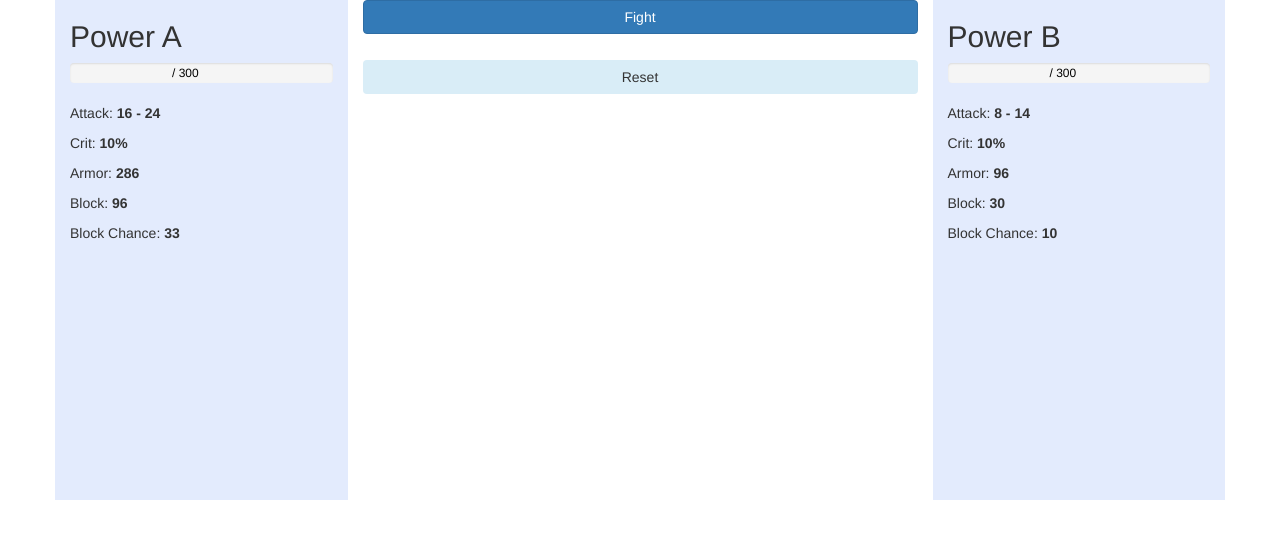
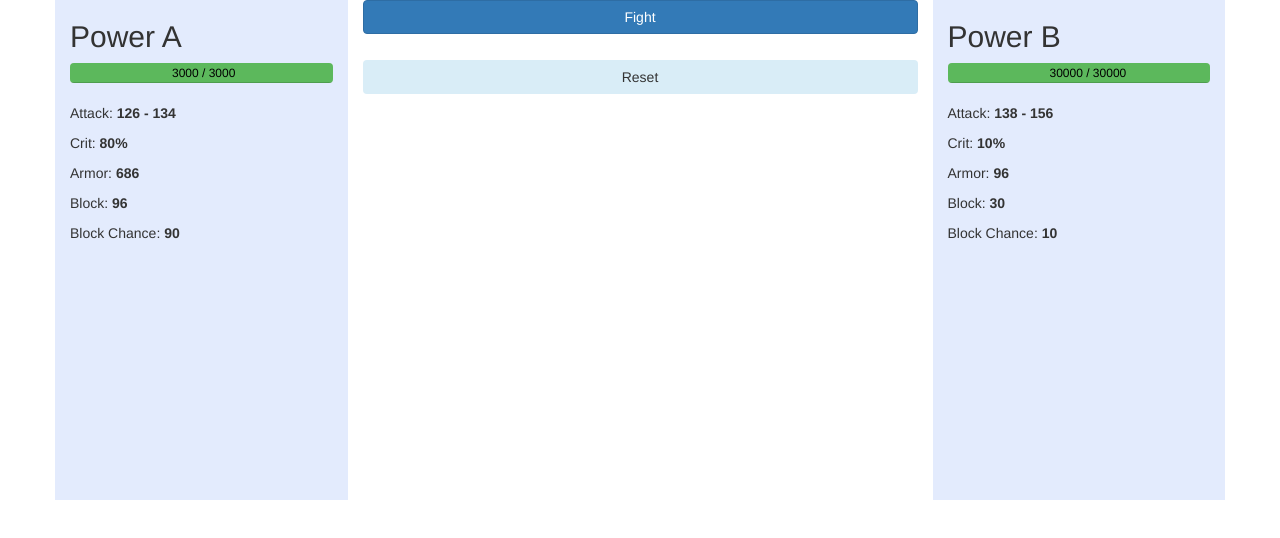
Before and after one commit to eldarmoore/Angular7, an Angular app: page / in a window 1280 px wide. Shown: the top 538 px of the page. Built offline with nearby package versions, Linux system fonts and the light colour scheme.

Commit message:
Playground

```diff
--- a/src/app/app.component.ts
+++ b/src/app/app.component.ts
@@ -6,27 +6,27 @@ import {Component} from '@angular/core';
   styleUrls: ['./app.component.css']
 })
 export class AppComponent {
-  friendlyMaxAttack = 24;
-  friendlyMinAttack = 16;
-  friendlyCrit = 10;
-  friendlyHealth = 300;
-  friendlyArmor = 286;
-  friendlyBlockChance = 33;
+  friendlyMaxAttack = 134;
+  friendlyMinAttack = 126;
+  friendlyCrit = 80;
+  friendlyHealth = 3000;
+  friendlyCurrentHealth = 3000;
+  friendlyArmor = 686;
+  friendlyBlockChance = 90;
   friendlyBlock = 96;
-  friendlyCurrentHealth: number;
   friendlyHealthPercentage: number;
-  friendlyCritMultiplier = 4;
+  friendlyCritMultiplier = 5;
   friendlyFilteredAttack: number;
-  enemyMaxAttack = 14;
-  enemyMinAttack = 8;
+  enemyMaxAttack = 156;
+  enemyMinAttack = 138;
   enemyCrit = 10;
-  enemyHealth = 300;
+  enemyHealth = 30000;
+  enemyCurrentHealth = 30000;
   enemyArmor = 96;
   enemyBlockChance = 10;
   enemyBlock = 30;
-  enemyCurrentHealth: number;
   enemyHealthPercentage: number;
-  enemyCritMultiplier = 4;
+  enemyCritMultiplier = 5;
   enemyFilteredAttack: number;
   status: string;
   friendlyCombatLog = [];
@@ -92,9 +92,9 @@ export class AppComponent {
 
       // Critical strike chance
       friendlyAttack = this.critChance(this.friendlyCrit, friendlyAttack, this.friendlyCritMultiplier);
-      if (this.enemyCurrentHealth - friendlyAttack > 0) {
-        this.friendlyFilteredAttack = this.blockChance(this.enemyBlockChance, this.armorMitigation(friendlyAttack, this.enemyArmor), this.enemyBlock);
-        console.log('Friendly Attack: ' + friendlyAttack + ' after mitigation ' + this.friendlyFilteredAttack);
+      this.friendlyFilteredAttack = this.blockChance(this.enemyBlockChance, this.armorMitigation(friendlyAttack, this.enemyArmor), this.enemyBlock);
+      console.log('Friendly Attack: ' + friendlyAttack + ' after mitigation ' + this.friendlyFilteredAttack);
+      if (this.enemyCurrentHealth - this.friendlyFilteredAttack > 0) {
         this.enemyCurrentHealth -= this.friendlyFilteredAttack;
         this.friendlyCombatLog.push(this.friendlyFilteredAttack);
       } else {
@@ -109,9 +109,9 @@ export class AppComponent {
 
       // Critical strike chance
       enemyAttack = this.critChance(this.enemyCrit, enemyAttack, this.enemyCritMultiplier);
-      if (this.friendlyCurrentHealth - enemyAttack > 0) {
-        this.enemyFilteredAttack = this.blockChance(this.friendlyBlockChance, this.armorMitigation(enemyAttack, this.friendlyArmor), this.friendlyBlock);
-        console.log('Enemy Attack: ' + enemyAttack + ' after mitigation ' + this.enemyFilteredAttack);
+      this.enemyFilteredAttack = this.blockChance(this.friendlyBlockChance, this.armorMitigation(enemyAttack, this.friendlyArmor), this.friendlyBlock);
+      console.log('Enemy Attack: ' + enemyAttack + ' after mitigation ' + this.enemyFilteredAttack);
+      if (this.friendlyCurrentHealth - this.enemyFilteredAttack > 0) {
         this.friendlyCurrentHealth -= this.enemyFilteredAttack;
         this.enemyCombatLog.push(this.enemyFilteredAttack);
       } else {
```
